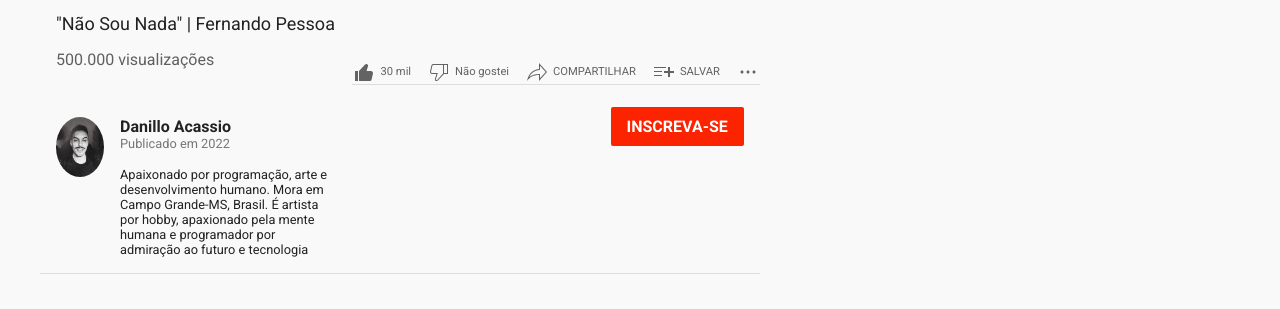
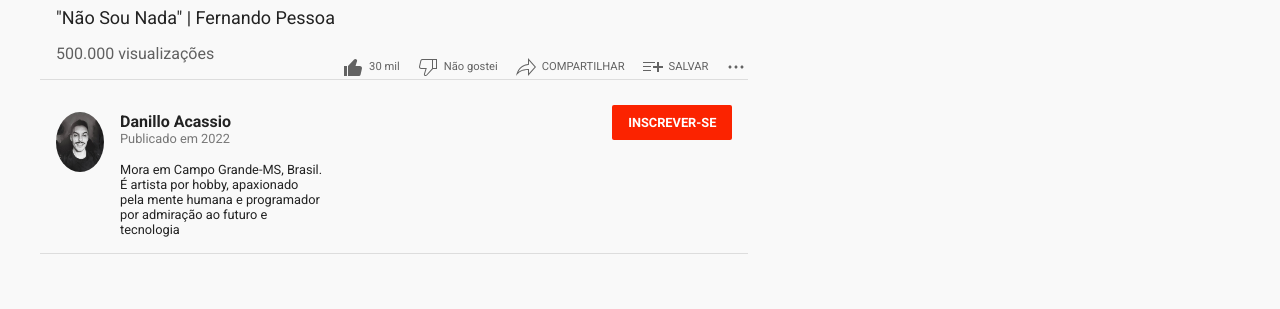
Before and after one commit to KnightCapivara/YouTube_Clone, a plain HTML site: page index.html in a window 1280 px wide. Shown: the part 491-800 px from the top of the page. Drawn offline with Linux system fonts and the light colour scheme.

Commit message:
update de finalização

```diff
--- a/index.html
+++ b/index.html
@@ -63,12 +63,12 @@
             <div class='channel-info'>
                 <h4 class='channel-name'>Danillo Acassio</h4>
                 <p class='date'>Publicado em 2022</p>
-                <p class='channel-description'> Apaixonado por programação, arte e desenvolvimento humano. Mora em Campo Grande-MS, Brasil. É artista por hobby, apaxionado pela mente humana e programador por admiração ao futuro e tecnologia</p>
+                <p class='channel-description'> Mora em Campo Grande-MS, Brasil. É artista por hobby, apaxionado pela mente humana e programador por admiração ao futuro e tecnologia</p>
             </div>
         </section>
 
         <section class="subscribe">
-            <a href="#" class="button">Inscreva-se</a>
+            <a href="#" class="button">Inscrever-se</a>
         </section>
 
         <section class="ad">
--- a/style.css
+++ b/style.css
@@ -57,6 +57,7 @@
     color: white;
     padding: 10px 16px;
     text-transform: uppercase;
+    font-size: 0.8rem;
 }
 
 main {
@@ -144,7 +145,7 @@
 .channel {
     grid-area: channel;
 
-    padding: 1rem;
+    padding: 1rem 1rem;
     border-bottom: 1px solid #ddd;
 
     display: grid;
@@ -236,6 +237,11 @@
         'video-player   video-player    ad'
         'video-player   video-player    up-next'
         'video-info     actions         up-next'
-        'channel        subscribe       up-next';
+        'channel        subscribe       up-next'
+        '.              .               up-next';
+    }
+
+    .video-info {
+        border-bottom: 1px solid #ddd;
     }
 }
```
Also changed, not shown: 1 other file.
